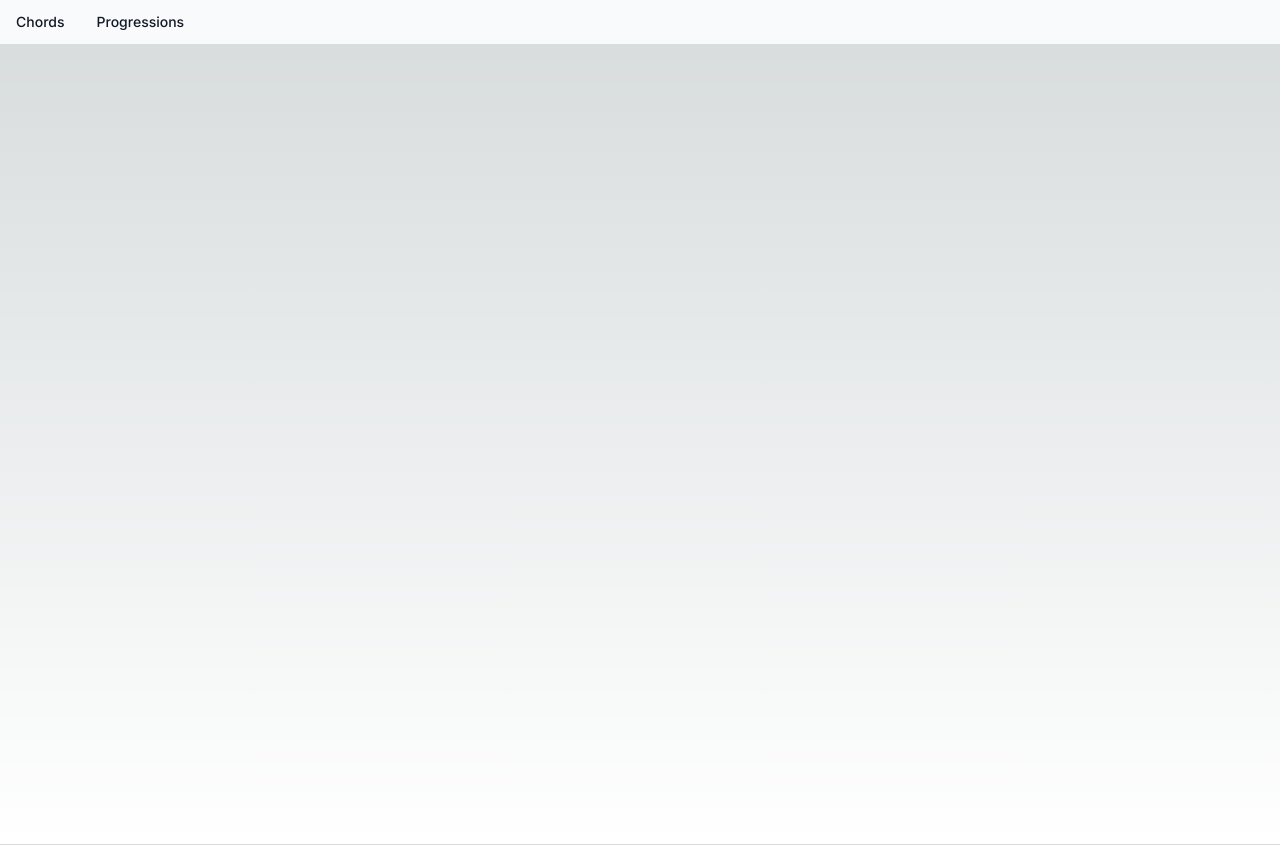
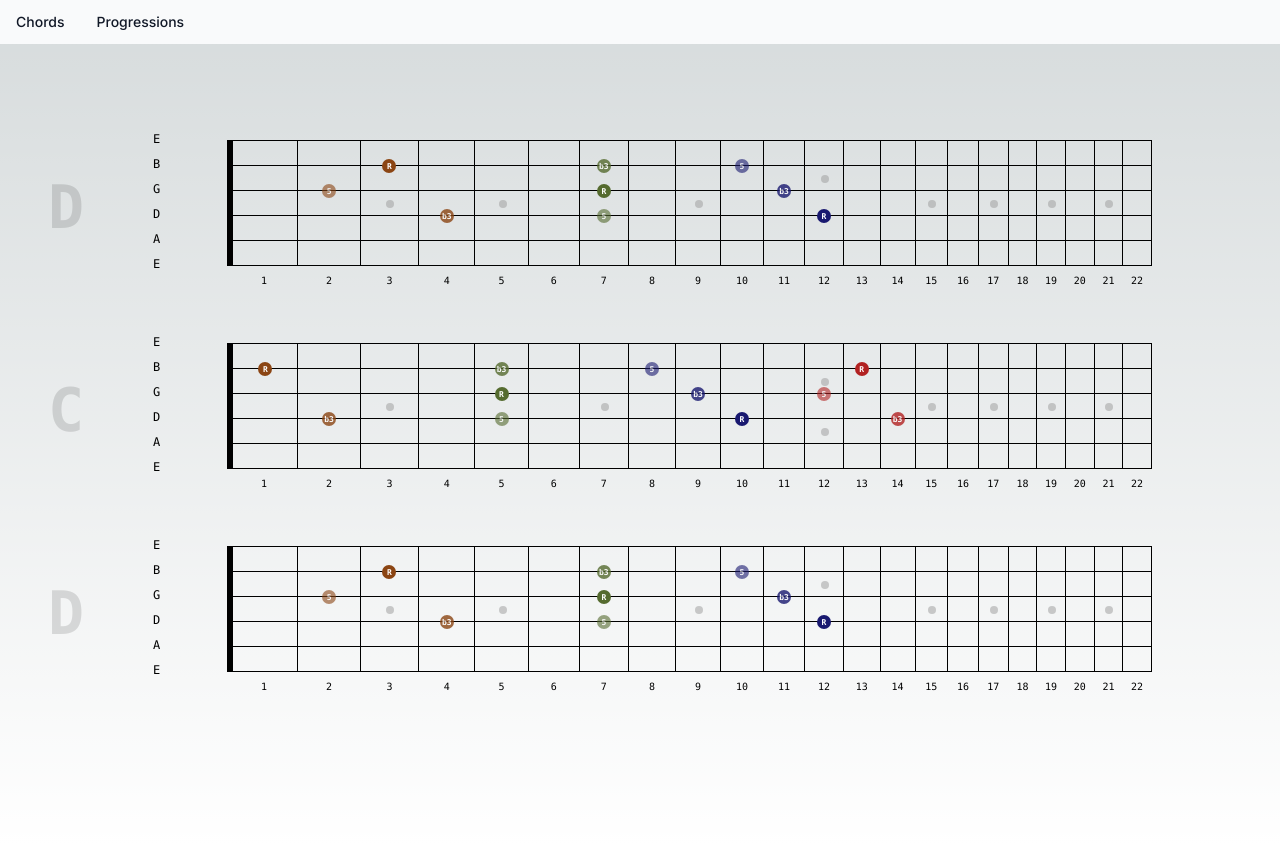
Before and after one commit to mikkelstaerk/guitar-app, a Next.js app: page /progressions/2023-07-07 in a window 1280 px wide. Built offline with nearby package versions, Linux system fonts and the light colour scheme.

Commit message:
fixed chords

```diff
--- a/src/app/components/choose-type.tsx
+++ b/src/app/components/choose-type.tsx
@@ -28,7 +28,6 @@ export default function ChooseType({callback}) {
         <option key="none" value="">All</option>
         {createScale()}
         </select>
-
       </div>
     )
   }
--- a/src/app/data/chords.json
+++ b/src/app/data/chords.json
@@ -181,12 +181,82 @@
         },
         {
             "type":"triad",
-            "scale":"minor",
+            "scale":"major",
             "key":"C",
             "positions":[
-                {"string":2, "fret": 8, "key":0},
-                {"string":3, "fret": 7, "key":5},
-                {"string":4, "fret": 8, "key":3}
+                {"string":2, "fret": 8, "key":5},
+                {"string":3, "fret": 9, "key":3},
+                {"string":4, "fret": 10, "key":0}
+            ]
+        },
+        {
+            "type":"triad",
+            "scale":"major",
+            "key":"C",
+            "positions":[
+                {"string":2, "fret": 5, "key":3},
+                {"string":3, "fret": 5, "key":0},
+                {"string":4, "fret": 5, "key":5}
+            ]
+        },
+        {
+            "type":"triad",
+            "scale":"major",
+            "key":"C",
+            "positions":[
+                {"string":3, "fret": 0, "key":5},
+                {"string":2, "fret": 1, "key":0},
+                {"string":4, "fret": 2, "key":3}
+            ]
+        },
+        {
+            "type":"triad",
+            "scale":"major",
+            "key":"C",
+            "positions":[
+                {"string":3, "fret": 12, "key":5},
+                {"string":2, "fret": 13, "key":0},
+                {"string":4, "fret": 14, "key":3}
+            ]
+        },
+        {
+            "type":"triad",
+            "scale":"major",
+            "key":"C#",
+            "positions":[
+                {"string":2, "fret": 9, "key":5},
+                {"string":3, "fret": 10, "key":3},
+                {"string":4, "fret": 11, "key":0}
+            ]
+        },
+        {
+            "type":"triad",
+            "scale":"major",
+            "key":"C#",
+            "positions":[
+                {"string":2, "fret": 6, "key":3},
+                {"string":3, "fret": 6, "key":0},
+                {"string":4, "fret": 6, "key":5}
+            ]
+        },
+        {
+            "type":"triad",
+            "scale":"major",
+            "key":"C#",
+            "positions":[
+                {"string":3, "fret": 1, "key":5},
+                {"string":2, "fret": 2, "key":0},
+                {"string":4, "fret": 3, "key":3}
+            ]
+        },
+        {
+            "type":"triad",
+            "scale":"major",
+            "key":"C#",
+            "positions":[
+                {"string":3, "fret": 13, "key":5},
+                {"string":2, "fret": 14, "key":0},
+                {"string":4, "fret": 15, "key":3}
             ]
         },
         {
@@ -194,9 +264,9 @@
             "scale":"minor",
             "key":"C",
             "positions":[
-                {"string":2, "fret": 11, "key":3},
-                {"string":3, "fret": 12, "key":0},
-                {"string":4, "fret": 12, "key":5}
+                {"string":2, "fret": 4, "key":3},
+                {"string":3, "fret": 5, "key":0},
+                {"string":4, "fret": 5, "key":5}
             ]
         },
         {
@@ -204,50 +274,29 @@
             "scale":"minor",
             "key":"C",
             "positions":[
-                {"string":2, "fret": 3, "key":5},
-                {"string":3, "fret": 3, "key":3},
-                {"string":4, "fret": 5, "key":0}
+                {"string":2, "fret": 8, "key":5},
+                {"string":3, "fret": 8, "key":3},
+                {"string":4, "fret": 10, "key":0}
             ]
         },
         {
             "type":"triad",
-            "scale":"major",
+            "scale":"minor",
             "key":"C",
             "positions":[
-                {"string":2, "fret": 3, "key":5},
-                {"string":3, "fret": 4, "key":3},
-                {"string":4, "fret": 5, "key":0}
+                {"string":2, "fret": 13, "key":0},
+                {"string":3, "fret": 12, "key":5},
+                {"string":4, "fret": 13, "key":3}
             ]
         },
         {
             "type":"triad",
-            "scale":"major",
+            "scale":"minor",
             "key":"C",
             "positions":[
-                {"string":2, "fret": 8, "key":0},
-                {"string":3, "fret": 7, "key":5},
-                {"string":4, "fret": 9, "key":3}
-            ]
-        },
-        {
-            "type":"triad",
-            "scale":"major",
-            "key":"C",
-            "positions":[
-                {"string":2, "fret": 12, "key":3},
-                {"string":3, "fret": 12, "key":0},
-                {"string":4, "fret": 12, "key":5}
-            ]
-        }
-        ,
-        {
-            "type":"triad",
-            "scale":"minor",
-            "key":"C#",
-            "positions":[
-                {"string":2, "fret": 9, "key":0},
-                {"string":3, "fret": 8, "key":5},
-                {"string":4, "fret": 9, "key":3}
+                {"string":2, "fret": 1, "key":0},
+                {"string":3, "fret": 0, "key":5},
+                {"string":4, "fret": 1, "key":3}
             ]
         },
         {
@@ -255,9 +304,9 @@
             "scale":"minor",
             "key":"C#",
             "positions":[
-                {"string":2, "fret": 0, "key":3},
-                {"string":3, "fret": 1, "key":0},
-                {"string":4, "fret": 1, "key":5}
+                {"string":2, "fret": 5, "key":3},
+                {"string":3, "fret": 6, "key":0},
+                {"string":4, "fret": 6, "key":5}
             ]
         },
         {
@@ -265,39 +314,59 @@
             "scale":"minor",
             "key":"C#",
             "positions":[
-                {"string":2, "fret": 4, "key":5},
-                {"string":3, "fret": 4, "key":3},
-                {"string":4, "fret": 6, "key":0}
+                {"string":2, "fret": 9, "key":5},
+                {"string":3, "fret": 9, "key":3},
+                {"string":4, "fret": 11, "key":0}
+            ]
+        },
+        {
+            "type":"triad",
+            "scale":"minor",
+            "key":"C#",
+            "positions":[
+                {"string":2, "fret": 14, "key":0},
+                {"string":3, "fret": 13, "key":5},
+                {"string":4, "fret": 14, "key":3}
+            ]
+        },
+        {
+            "type":"triad",
+            "scale":"minor",
+            "key":"C#",
+            "positions":[
+                {"string":2, "fret": 2, "key":0},
+                {"string":3, "fret": 1, "key":5},
+                {"string":4, "fret": 2, "key":3}
             ]
         },
         {
             "type":"triad",
             "scale":"major",
-            "key":"C#",
+            "key":"D",
             "positions":[
-                {"string":2, "fret": 4, "key":5},
-                {"string":3, "fret": 5, "key":3},
-                {"string":4, "fret": 6, "key":0}
+                {"string":2, "fret": 10, "key":5},
+                {"string":3, "fret": 11, "key":3},
+                {"string":4, "fret": 12, "key":0}
             ]
         },
         {
             "type":"triad",
             "scale":"major",
-            "key":"C#",
+            "key":"D",
             "positions":[
-                {"string":2, "fret": 9, "key":0},
-                {"string":3, "fret": 8, "key":5},
-                {"string":4, "fret": 10, "key":3}
+                {"string":2, "fret": 7, "key":3},
+                {"string":3, "fret": 7, "key":0},
+                {"string":4, "fret": 7, "key":5}
             ]
         },
         {
             "type":"triad",
             "scale":"major",
-            "key":"C#",
+            "key":"D",
             "positions":[
-                {"string":2, "fret": 1, "key":3},
-                {"string":3, "fret": 1, "key":0},
-                {"string":4, "fret": 1, "key":5}
+                {"string":3, "fret": 2, "key":5},
+                {"string":2, "fret": 3, "key":0},
+                {"string":4, "fret": 4, "key":3}
             ]
         },
         {
@@ -305,9 +374,9 @@
             "scale":"minor",
             "key":"D",
             "positions":[
-                {"string":2, "fret": 9, "key":0},
-                {"string":3, "fret": 8, "key":5},
-                {"string":4, "fret": 9, "key":3}
+                {"string":2, "fret": 6, "key":3},
+                {"string":3, "fret": 7, "key":0},
+                {"string":4, "fret": 7, "key":5}
             ]
         },
         {
@@ -315,9 +384,9 @@
             "scale":"minor",
             "key":"D",
             "positions":[
-                {"string":2, "fret": 12, "key":3},
-                {"string":3, "fret": 13, "key":0},
-                {"string":4, "fret": 13, "key":5}
+                {"string":2, "fret": 10, "key":5},
+                {"string":3, "fret": 10, "key":3},
+                {"string":4, "fret": 12, "key":0}
             ]
         },
         {
@@ -325,70 +394,39 @@
             "scale":"minor",
             "key":"D",
             "positions":[
-                {"string":2, "fret": 0, "key":3},
-                {"string":3, "fret": 1, "key":0},
-                {"string":4, "fret": 1, "key":5}
-            ]
-        },
-        {
-            "type":"triad",
-            "scale":"minor",
-            "key":"D",
-            "positions":[
-                {"string":2, "fret": 4, "key":5},
-                {"string":3, "fret": 4, "key":3},
-                {"string":4, "fret": 6, "key":0}
+                {"string":2, "fret": 3, "key":0},
+                {"string":3, "fret": 2, "key":5},
+                {"string":4, "fret": 3, "key":3}
             ]
         },
         {
             "type":"triad",
             "scale":"major",
-            "key":"D",
+            "key":"D#",
             "positions":[
-                {"string":2, "fret": 4, "key":5},
-                {"string":3, "fret": 5, "key":3},
-                {"string":4, "fret": 6, "key":0}
+                {"string":2, "fret": 11, "key":5},
+                {"string":3, "fret": 12, "key":3},
+                {"string":4, "fret": 13, "key":0}
             ]
         },
         {
             "type":"triad",
             "scale":"major",
-            "key":"D",
+            "key":"D#",
             "positions":[
-                {"string":2, "fret": 9, "key":0},
-                {"string":3, "fret": 8, "key":5},
-                {"string":4, "fret": 10, "key":3}
+                {"string":2, "fret": 8, "key":3},
+                {"string":3, "fret": 8, "key":0},
+                {"string":4, "fret": 8, "key":5}
             ]
         },
         {
             "type":"triad",
             "scale":"major",
-            "key":"D",
-            "positions":[
-                {"string":2, "fret": 13, "key":3},
-                {"string":3, "fret": 13, "key":0},
-                {"string":4, "fret": 13, "key":5}
-            ]
-        },
-        {
-            "type":"triad",
-            "scale":"major",
-            "key":"D",
-            "positions":[
-                {"string":2, "fret": 1, "key":3},
-                {"string":3, "fret": 1, "key":0},
-                {"string":4, "fret": 1, "key":5}
-            ]
-        }
-        ,
-        {
-            "type":"triad",
-            "scale":"minor",
             "key":"D#",
             "positions":[
-                {"string":2, "fret": 10, "key":0},
-                {"string":3, "fret": 9, "key":5},
-                {"string":4, "fret": 10, "key":3}
+                {"string":3, "fret": 3, "key":5},
+                {"string":2, "fret": 4, "key":0},
+                {"string":4, "fret": 5, "key":3}
             ]
         },
         {
@@ -396,9 +434,9 @@
             "scale":"minor",
             "key":"D#",
             "positions":[
-                {"string":2, "fret": 1, "key":3},
-                {"string":3, "fret": 2, "key":0},
-                {"string":4, "fret": 2, "key":5}
+                {"string":2, "fret": 7, "key":3},
+                {"string":3, "fret": 8, "key":0},
+                {"string":4, "fret": 8, "key":5}
             ]
         },
         {
@@ -406,183 +444,19 @@
             "scale":"minor",
             "key":"D#",
             "positions":[
-                {"string":2, "fret": 5, "key":5},
-                {"string":3, "fret": 5, "key":3},
-                {"string":4, "fret": 7, "key":0}
-            ]
-        },
-        {
-            "type":"triad",
-            "scale":"major",
-            "key":"D#",
-            "positions":[
-                {"string":2, "fret": 5, "key":5},
-                {"string":3, "fret": 6, "key":3},
-                {"string":4, "fret": 7, "key":0}
-            ]
-        },
-        {
-            "type":"triad",
-            "scale":"major",
-            "key":"D#",
-            "positions":[
-                {"string":2, "fret": 10, "key":0},
-                {"string":3, "fret": 9, "key":5},
-                {"string":4, "fret": 11, "key":3}
-            ]
-        },
-        {
-            "type":"triad",
-            "scale":"major",
-            "key":"D#",
-            "positions":[
-                {"string":2, "fret": 2, "key":3},
-                {"string":3, "fret": 2, "key":0},
-                {"string":4, "fret": 2, "key":5}
-            ]
-        }
-
-
-        ,
-        {
-            "type":"triad",
-            "scale":"minor",
-            "key":"E",
-            "positions":[
-                {"string":2, "fret": 10, "key":0},
-                {"string":3, "fret": 9, "key":5},
-                {"string":4, "fret": 10, "key":3}
+                {"string":2, "fret": 11, "key":5},
+                {"string":3, "fret": 11, "key":3},
+                {"string":4, "fret": 13, "key":0}
             ]
         },
         {
             "type":"triad",
             "scale":"minor",
-            "key":"E",
-            "positions":[
-                {"string":2, "fret": 13, "key":3},
-                {"string":3, "fret": 14, "key":0},
-                {"string":4, "fret": 14, "key":5}
-            ]
-        },
-        {
-            "type":"triad",
-            "scale":"minor",
-            "key":"E",
-            "positions":[
-                {"string":2, "fret": 1, "key":3},
-                {"string":3, "fret": 2, "key":0},
-                {"string":4, "fret": 2, "key":5}
-            ]
-        },
-        {
-            "type":"triad",
-            "scale":"minor",
-            "key":"E",
-            "positions":[
-                {"string":2, "fret": 4, "key":5},
-                {"string":3, "fret": 4, "key":3},
-                {"string":4, "fret": 6, "key":0}
-            ]
-        },
-        {
-            "type":"triad",
-            "scale":"major",
-            "key":"E",
-            "positions":[
-                {"string":2, "fret": 4, "key":5},
-                {"string":3, "fret": 5, "key":3},
-                {"string":4, "fret": 6, "key":0}
-            ]
-        },
-        {
-            "type":"triad",
-            "scale":"major",
-            "key":"E",
-            "positions":[
-                {"string":2, "fret": 9, "key":0},
-                {"string":3, "fret": 8, "key":5},
-                {"string":4, "fret": 10, "key":3}
-            ]
-        },
-        {
-            "type":"triad",
-            "scale":"major",
-            "key":"E",
-            "positions":[
-                {"string":2, "fret": 13, "key":3},
-                {"string":3, "fret": 13, "key":0},
-                {"string":4, "fret": 13, "key":5}
-            ]
-        },
-        {
-            "type":"triad",
-            "scale":"major",
-            "key":"E",
-            "positions":[
-                {"string":2, "fret": 1, "key":3},
-                {"string":3, "fret": 1, "key":0},
-                {"string":4, "fret": 1, "key":5}
-            ]
-        }
-        ,
-        {
-            "type":"triad",
-            "scale":"minor",
-            "key":"E#",
-            "positions":[
-                {"string":2, "fret": 10, "key":0},
-                {"string":3, "fret": 9, "key":5},
-                {"string":4, "fret": 10, "key":3}
-            ]
-        },
-        {
-            "type":"triad",
-            "scale":"minor",
-            "key":"E#",
-            "positions":[
-                {"string":2, "fret": 1, "key":3},
-                {"string":3, "fret": 2, "key":0},
-                {"string":4, "fret": 2, "key":5}
-            ]
-        },
-        {
-            "type":"triad",
-            "scale":"minor",
-            "key":"E#",
-            "positions":[
-                {"string":2, "fret": 5, "key":5},
-                {"string":3, "fret": 5, "key":3},
-                {"string":4, "fret": 7, "key":0}
-            ]
-        },
-        {
-            "type":"triad",
-            "scale":"major",
-            "key":"E#",
-            "positions":[
-                {"string":2, "fret": 5, "key":5},
-                {"string":3, "fret": 6, "key":3},
-                {"string":4, "fret": 7, "key":0}
-            ]
-        },
-        {
-            "type":"triad",
-            "scale":"major",
             "key":"D#",
             "positions":[
-                {"string":2, "fret": 10, "key":0},
-                {"string":3, "fret": 9, "key":5},
-                {"string":4, "fret": 11, "key":3}
-            ]
-        },
-        {
-            "type":"triad",
-            "scale":"major",
-            "key":"D#",
-            "positions":[
-                {"string":2, "fret": 2, "key":3},
-                {"string":3, "fret": 2, "key":0},
-                {"string":4, "fret": 2, "key":5}
+                {"string":2, "fret": 4, "key":0},
+                {"string":3, "fret": 3, "key":5},
+                {"string":4, "fret": 4, "key":3}
             ]
         }
     ]
--- a/src/app/data/progressions.json
+++ b/src/app/data/progressions.json
@@ -7,5 +7,16 @@
             {"key":"C", "scale":"major"},
             {"key":"D", "scale":"major"}
         ]
+    },
+
+    {
+        "date":"2023-07-08",
+        "chords":[
+            {"key":"D", "scale":"major"},
+            {"key":"D#", "scale":"major"},
+            {"key":"D", "scale":"minor"},
+            {"key":"D#", "scale":"minor"}
+        ]
     }
+
    ]
--- a/src/app/progressions/[slug]/page.tsx
+++ b/src/app/progressions/[slug]/page.tsx
@@ -11,7 +11,7 @@ export default function Page({ params }: { params: { slug: string } }) {
 
   const [key, setKey] = useState('');
   const [scale, setScale] = useState('');
-  const [type, setType] = useState('');
+  const [type, setType] = useState('triad');
 
   const pro = progressions.find(p => p.date === params.slug);
   const progression:Progression = pro!==undefined?pro as Progression:null;
@@ -28,6 +28,7 @@ export default function Page({ params }: { params: { slug: string } }) {
     const proChords = [];
     progression.chords.forEach(chord => {
       const cho = chords.filter(c => c.key==chord.key && c.scale==chord.scale && c.type==type);
+
       if(cho.length>0) {
         proChords.push(cho);
       }
```
Lines whose indentation alone changed are shown as unchanged.
